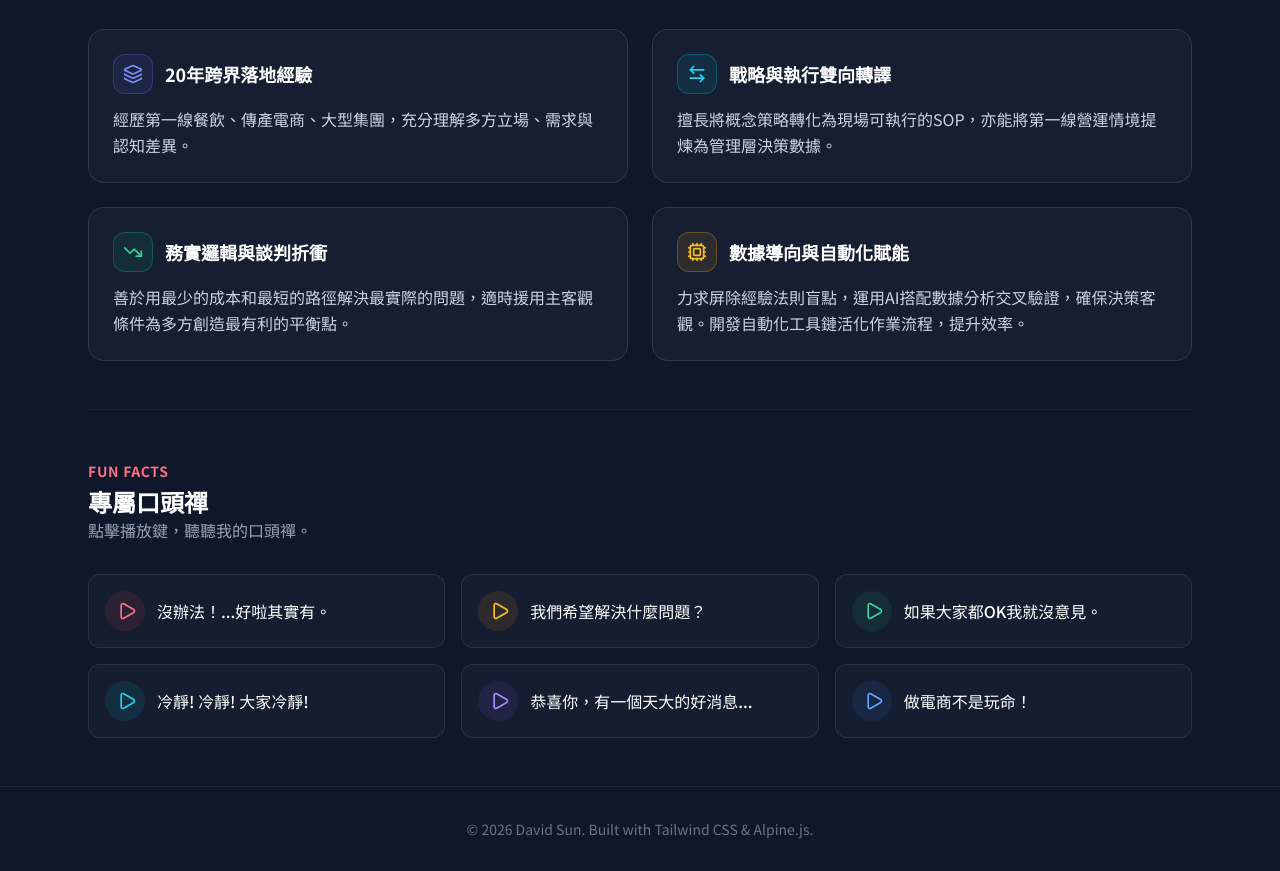
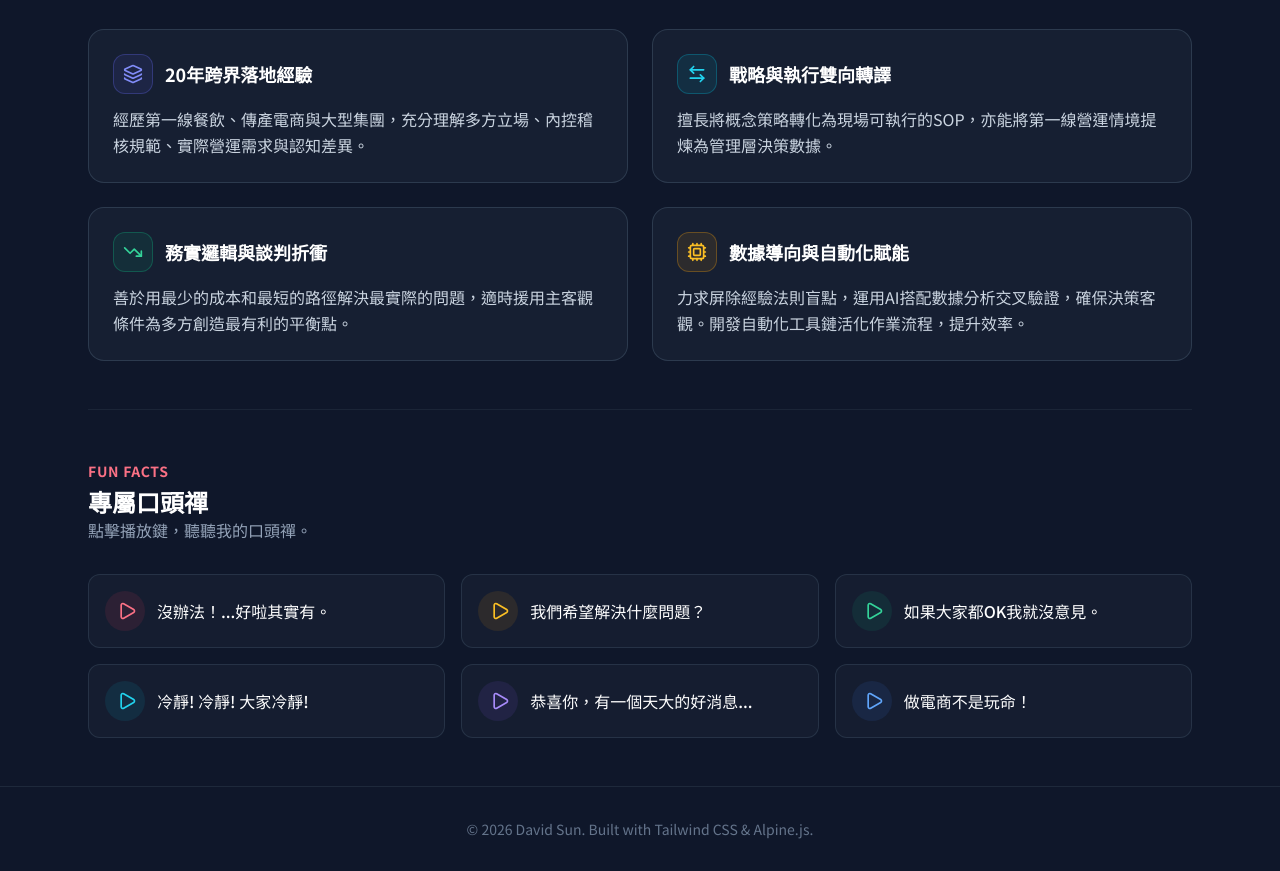
Before and after one commit to punkdd73/my_cv, a plain HTML site: page index.html in a window 1280 px wide. Shown: the part 3494-4365 px from the top of the page. Drawn offline with nearby package versions, Linux system fonts and the light colour scheme.

Commit message:
Update index.html

```diff
--- a/index.html
+++ b/index.html
@@ -787,7 +787,7 @@
                         <h4 class="text-lg font-bold text-white">20年跨界落地經驗</h4>
                     </div>
                     <p class="text-sm text-slate-300 leading-relaxed">
-                        經歷第一線餐飲、傳產電商、大型集團，充分理解多方立場、需求與認知差異。
+                        經歷第一線餐飲、傳產電商與大型集團，充分理解多方立場、內控稽核規範、實際營運需求與認知差異。
                     </p>
                 </div>
             </div>
```
